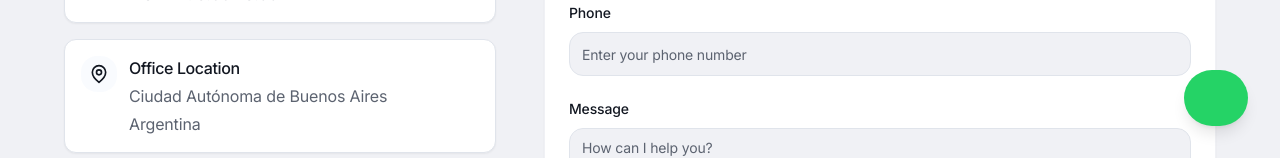
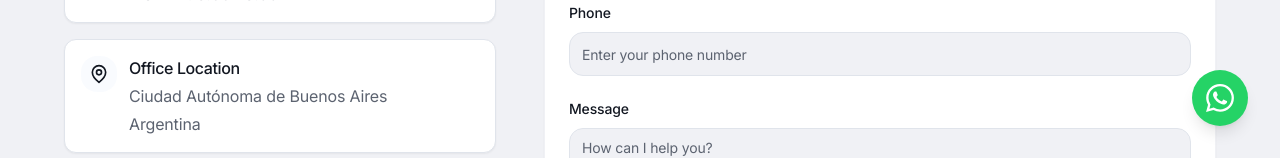
Before and after one commit to Frontbeard/lawyer-website, a React (Vite) app: page /en/contact in a window 1280 px wide. Shown: the part 642-800 px from the top of the page. Built offline with nearby package versions, Linux system fonts and the light colour scheme.

Commit message:
WhatsApp Icon

```diff
--- a/src/components/floating-whatsapp.tsx
+++ b/src/components/floating-whatsapp.tsx
@@ -1,7 +1,6 @@
-import { PhoneIcon as WhatsappLogo } from "lucide-react"
 import { Button } from "./ui/button"
 
-export function FloatingWhatsApp({ phone = "5491112345678" }: { phone?: string }) {
+export function FloatingWhatsApp({ phone = "5491168390473" }: { phone?: string }) {
   return (
     <a
       href={`https://wa.me/${phone}`}
@@ -11,9 +10,11 @@ export function FloatingWhatsApp({ phone = "5491112345678" }: { phone?: string }
     >
       <Button
         size="lg"
-        className="rounded-full bg-[#25D366] hover:bg-[#128C7E] shadow-lg hover:shadow-xl transition-all duration-300 w-14 h-14"
+        className="rounded-full bg-[#25D366] hover:bg-[#128C7E] shadow-lg hover:shadow-xl transition-all duration-300 w-14 h-14 flex items-center justify-center p-0"
       >
-        <WhatsappLogo className="w-7 h-7" />
+        <svg xmlns="http://www.w3.org/2000/svg" width="28" height="28" viewBox="0 0 24 24" fill="white">
+          <path d="M17.472 14.382c-.297-.149-1.758-.867-2.03-.967-.273-.099-.471-.148-.67.15-.197.297-.767.966-.94 1.164-.173.199-.347.223-.644.075-.297-.15-1.255-.463-2.39-1.475-.883-.788-1.48-1.761-1.653-2.059-.173-.297-.018-.458.13-.606.134-.133.298-.347.446-.52.149-.174.198-.298.298-.497.099-.198.05-.371-.025-.52-.075-.149-.669-1.612-.916-2.207-.242-.579-.487-.5-.669-.51-.173-.008-.371-.01-.57-.01-.198 0-.52.074-.792.372-.272.297-1.04 1.016-1.04 2.479 0 1.462 1.065 2.875 1.213 3.074.149.198 2.096 3.2 5.077 4.487.709.306 1.262.489 1.694.625.712.227 1.36.195 1.871.118.571-.085 1.758-.719 2.006-1.413.248-.694.248-1.289.173-1.413-.074-.124-.272-.198-.57-.347m-5.421 7.403h-.004a9.87 9.87 0 01-5.031-1.378l-.361-.214-3.741.982.998-3.648-.235-.374a9.86 9.86 0 01-1.51-5.26c.001-5.45 4.436-9.884 9.888-9.884 2.64 0 5.122 1.03 6.988 2.898a9.825 9.825 0 012.893 6.994c-.003 5.45-4.437 9.884-9.885 9.884m8.413-18.297A11.815 11.815 0 0012.05 0C5.495 0 .16 5.335.157 11.892c0 2.096.547 4.142 1.588 5.945L.057 24l6.305-1.654a11.882 11.882 0 005.683 1.448h.005c6.554 0 11.89-5.335 11.893-11.893a11.821 11.821 0 00-3.48-8.413z" />
+        </svg>
         <span className="sr-only">Contact on WhatsApp</span>
       </Button>
     </a>
```
